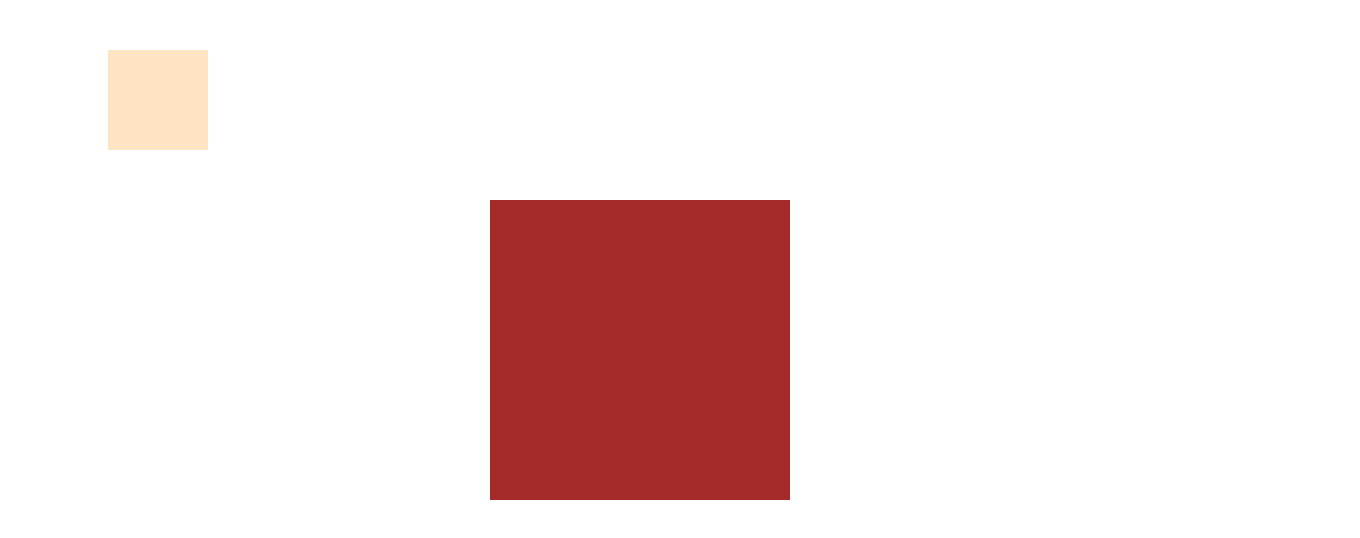
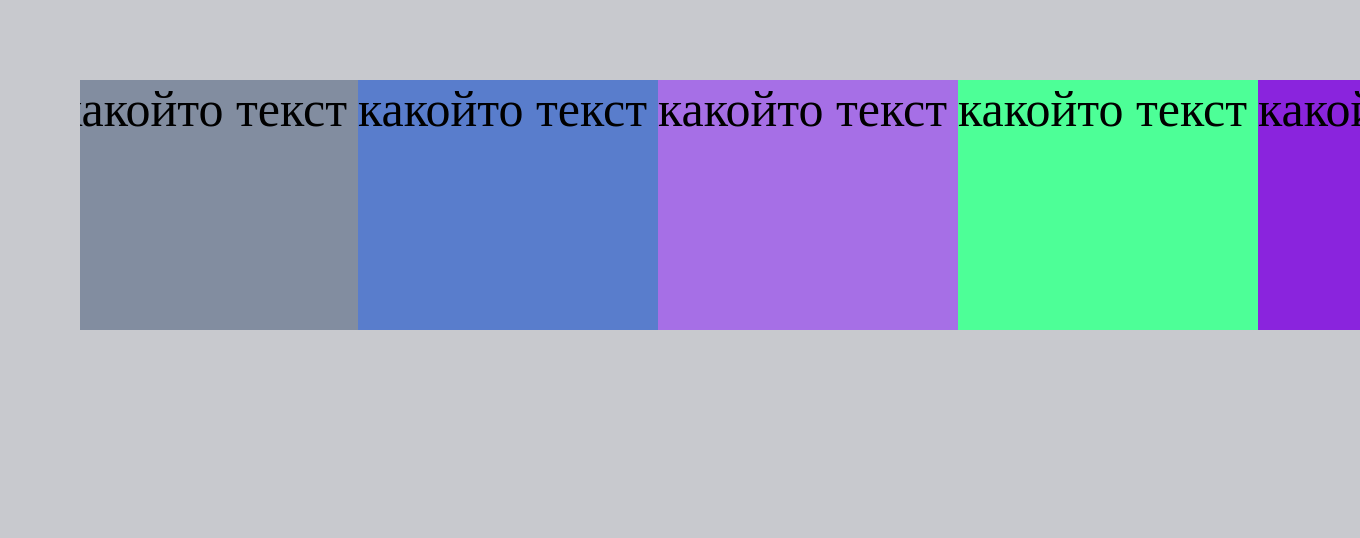
Before and after one commit to DreamyUndertaker/Develop_Interface, a plain HTML site: page Задания/задание по flex/index.html in a window 1280 px wide. Shown: the whole page, 1360 px wide, since content can reach past the window. Drawn offline with Linux system fonts and the light colour scheme.

```diff
--- a/Задания/задание по flex/index.html
+++ b/Задания/задание по flex/index.html
@@ -1,27 +1,21 @@
 <!DOCTYPE html>
-<html lang="en">
+<html lang="ru">
 <head>
-    <meta name="viewport" content="width=device-width, initial-scale=1.0">
-    <link rel="stylesheet" href="style.css">
-    <title>Document</title>
+    <link rel="stylesheet" href="./main_css.css">
+    <meta charset="UTF-8">
+    <title>Флекс</title>
 </head>
 <body>
-    <div class="header">
-        <div class="firstElement">
-            <h3>Test1</h3>
-        </div>
-        <div class="secondElement">
-            <h3>Test2</h3>
-        </div>
-        <div class="thirdElement">
-            <h3>Test3</h3>
-        </div>
-        <div class="fourthElement">
-            <h3>Test4</h3>
+    <div class="mother">
+        <div class="father">
+            <div class="item m1">какойто текст</div>
+            <div class="item m2">какойто текст</div>
+            <div class="item m3">какойто текст</div>
+            <div class="item m4">какойто текст</div>
+            <div class="item m5">какойто текст</div>
+            <div class="item m6">какойто текст</div>
         </div>
     </div>
-    <div class="mainBlock">
-        <div class="square"></div>
-    </div>
+
 </body>
 </html>
--- /dev/null
+++ b/Задания/задание по flex/main_css.css
@@ -0,0 +1,41 @@
+*{
+    margin: 0;
+    padding: 0;
+
+}
+
+body{
+    background: rgb(200, 201, 206);
+}
+
+.mother {
+    display: flex;
+    justify-content: space-between;
+    overflow: auto;
+    width: 100%;
+    margin: 80px;
+  }
+
+  .father{
+    width: 130%;
+    display: flex;
+    justify-content: center;
+    align-items: center;
+    flex: 0 0 300px;
+    height: 250px;
+  }
+
+  .item {
+    flex: 0 0 300px;
+    height: 250px;
+    font-size: 50px;
+  }
+
+  .m1{
+    margin: 8.234%;
+    background: rgb(89, 204, 194);}
+  .m2{background: rgb(130, 141, 160);}
+  .m3{background: rgb(89, 125, 204);}
+  .m4{background: rgb(166, 111, 230);}
+  .m5{background: rgb(77, 255, 151);}
+  .m6{background: rgb(138, 36, 221);}
--- a/Задания/задание по flex/style.css
+++ /dev/null
@@ -1,56 +0,0 @@
-body{
-
-}
-.header{
-    display: flex;
-    justify-content: space-between;
-    overflow-x: auto;
-    width: 100px;
-    margin: 50px auto;
-    margin-left: 100px;
-}
-.firstElement{
-    display: flex;
-    justify-content: center;
-    align-items: center;
-    flex: 0 0 300px;
-    height: 100px;
-    width: 100px;
-    font-size: 20px;
-    background-color: bisque;
-}
-.secondElement{
-    display: flex;
-    justify-content: center;
-    align-items: center;
-    flex: 0 0 300px;
-    height: 100px;
-    font-size: 20px;
-    background-color: blueviolet;
-}
-.thirdElement{
-    display: flex;
-    justify-content: center;
-    align-items: center;
-    flex: 0 0 300px;
-    height: 100px;
-    font-size: 20px;
-    background-color: cadetblue;
-}
-.fourthElement{
-    display: flex;
-    justify-content: center;
-    align-items: center;
-    flex: 0 0 300px;
-    height: 100px;
-    font-size: 20px;
-    background-color: brown;
-}
-
-.square{
-    margin-left: auto;
-    margin-right: auto;
-    height: 300px;
-    width: 300px;
-    background-color: brown;
-}
--- /dev/null
+++ b/Задания/задание по фильтру/script.js
@@ -0,0 +1,3 @@
+foo.onclick = function(){
+    this.classList.toggle('rotate')
+}
--- /dev/null
+++ b/Задания/задание по фильтру/style.css
@@ -0,0 +1,6 @@
+img {
+    transition: transform 1s ease;
+}
+.rotate {
+    transform: rotate(180deg);
+}
```
Also changed, not shown: Задания/задание по фильтру/index.html (added, +64 -0 lines), 1 other file.
